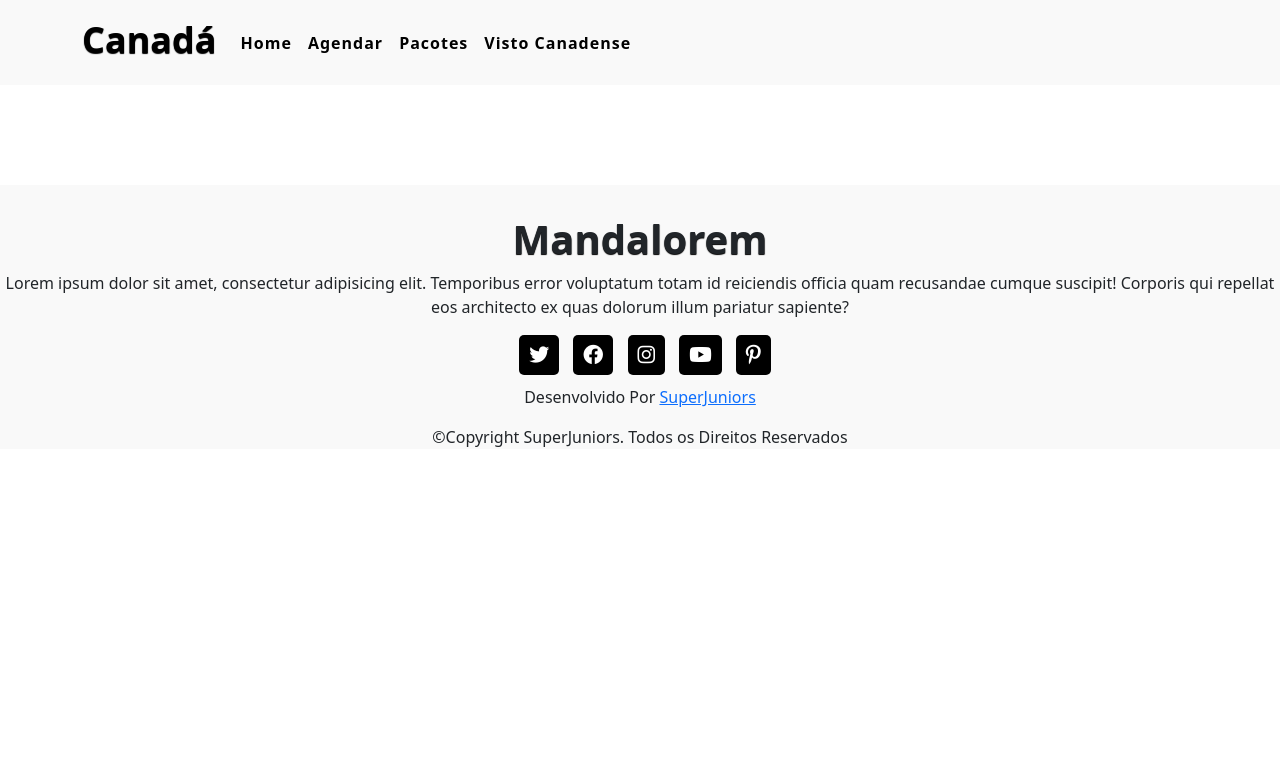
After one commit to LuisGlima/VoltaAoMundo-Canada, a PHP site: page /visto.html in a window 1280 px wide. The commit adds this page. Shown: the top 783 px of the page. Run offline with PHP 8.4, Linux system fonts and the light colour scheme.

Commit message:
Novas páginas
Criado novas páginas, removido barra de pesquisa na Navbar

```diff
--- a/estilo.css
+++ b/estilo.css
@@ -161,7 +161,7 @@
 }
 
 
-/* ----- IMAGES ----- */
+/* ----- IMAGENS ----- */
 .photo-gallery {
     color:#000000;
   }
@@ -180,16 +180,6 @@
       padding-top:25px;
       font-size:24px;
     }
-  }
-
-  .photo-gallery .intro {
-    font-size:16px;
-    max-width:500px;
-    margin:0 auto 40px;
-  }
-
-  .photo-gallery .intro p {
-    margin-bottom:0;
   }
 
   .photo-gallery .photos {
--- /dev/null
+++ b/visto.html
@@ -0,0 +1,73 @@
+<html lang="en">
+<head>
+    <meta charset="UTF-8">
+    <meta name="viewport" content="width=device-width, initial-scale=1.0">
+    <title>Visto</title>
+
+    <link rel="stylesheet" href="estilo.css">
+
+</head>
+<body>
+
+    <!-- LINK BOOTSTRAP -->
+    <link href="https://cdn.jsdelivr.net/npm/bootstrap@5.0.2/dist/css/bootstrap.min.css" rel="stylesheet" integrity="sha384-EVSTQN3/azprG1Anm3QDgpJLIm9Nao0Yz1ztcQTwFspd3yD65VohhpuuCOmLASjC" crossorigin="anonymous">
+
+    <!-- NAVBAR -->
+
+    <nav class="navbar navbar-expand-lg" id="nav">
+        <div class="container">
+          <a class="navbar-brand" href="index.html" id="logo">Canadá</a>
+          <button class="navbar-toggler" type="button" data-bs-toggle="collapse" data-bs-target="#mynavbar">
+            <span><i class="fa-solid fa-bars"></i></span>
+          </button>
+          <div class="collapse navbar-collapse" id="mynavbar">
+            <ul class="navbar-nav me-auto">
+              <li class="nav-item">
+                <a class="nav-link" href="index.html">Home</a>
+              </li>
+              <li class="nav-item">
+                <a class="nav-link" href="index.html">Agendar</a>
+              </li>
+              <li class="nav-item">
+                <a class="nav-link" href="pacotes.html">Pacotes</a>
+              </li>
+              <li class="nav-item">
+                <a class="nav-link" href="visto.html">Visto Canadense</a>
+              </li>
+            </ul>
+
+          </div>
+        </div>
+      </nav>
+
+      <!-- NAVBAR -->
+
+      <!-- RODAPE -->
+
+    <footer id="rodape">
+        <h1>Mandalorem</h1>
+        <p>Lorem ipsum dolor sit amet, consectetur adipisicing elit. Temporibus error voluptatum totam id reiciendis officia quam recusandae cumque suscipit! Corporis qui repellat eos architecto ex quas dolorum illum pariatur sapiente?</p>
+        <div class="redesocial">
+          <i class="fa-brands fa-twitter"></i>
+          <i class="fa-brands fa-facebook"></i>
+          <i class="fa-brands fa-instagram"></i>
+          <i class="fa-brands fa-youtube"></i>
+          <i class="fa-brands fa-pinterest-p"></i>
+        </div>
+        <div class="creditos">
+          <p>Desenvolvido Por <a href="#">SuperJuniors</a></p>
+        </div>
+        <div class="cr">
+          <p>&copy;Copyright SuperJuniors. Todos os Direitos Reservados</p>
+        </div>
+
+      </footer>
+
+    <!-- JAVASCRIPT -->
+    <script src="https://cdn.jsdelivr.net/npm/bootstrap@5.0.2/dist/js/bootstrap.bundle.min.js" integrity="sha384-MrcW6ZMFYlzcLA8Nl+NtUVF0sA7MsXsP1UyJoMp4YLEuNSfAP+JcXn/tWtIaxVXM" crossorigin="anonymous"></script>
+
+    <!-- FONTES -->
+    <link rel="stylesheet" href="https://cdnjs.cloudflare.com/ajax/libs/font-awesome/6.2.1/css/all.min.css">
+
+</body>
+</html>
```
Also changed, not shown: index.html (+11 -5 lines), pacotes.html (+6 -9 lines).
